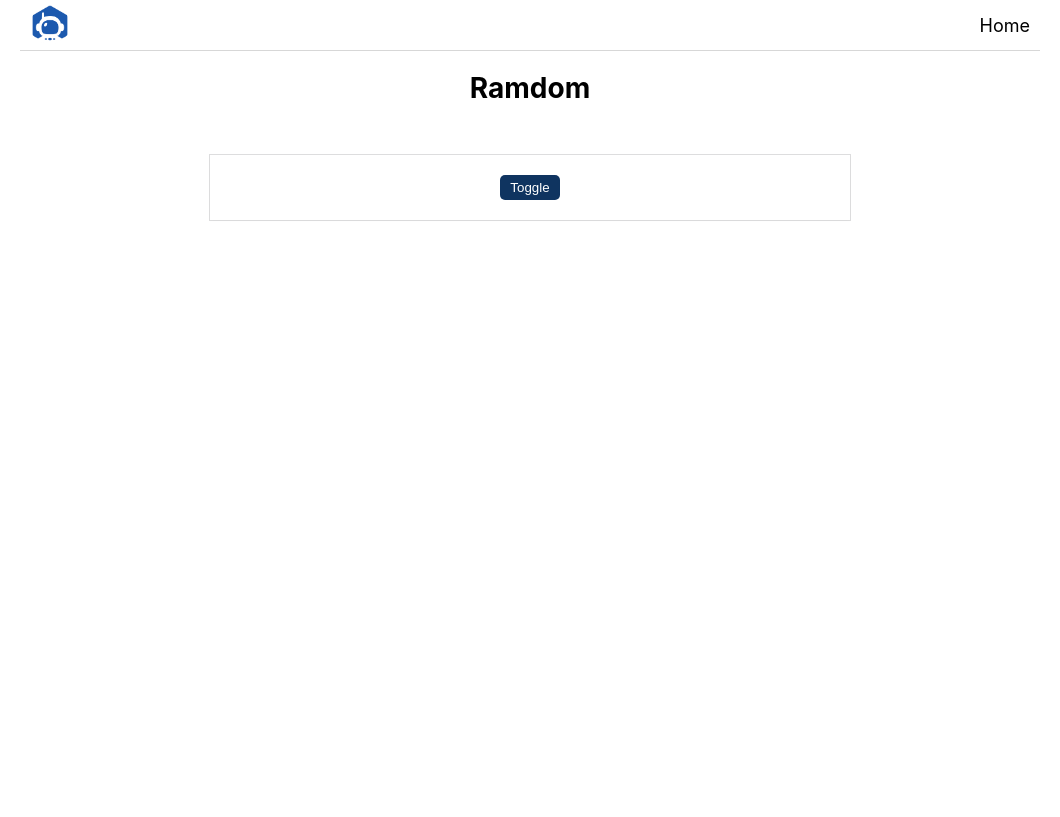
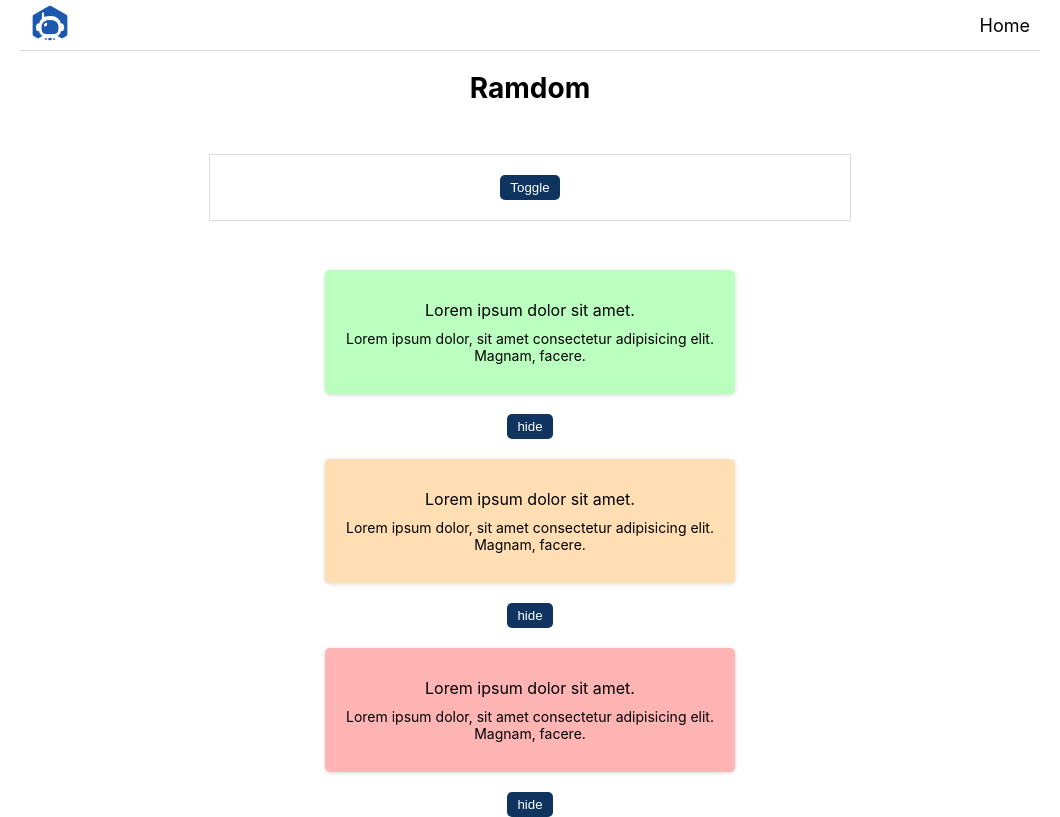
Before and after one commit to raushantiwaricse/shubhamSardaLearning, a React (Create React App) app: page / in a window 1280 px wide. Shown: the whole page, without its empty margins (110-1170 px from the left). Built offline with nearby package versions, Linux system fonts and the light colour scheme.

Commit message:
children component lecture22

```diff
--- /dev/null
+++ b/src/components/BoxCard.js
@@ -0,0 +1,13 @@
+import { useState } from "react";
+
+export const BoxCard = ({ result, children }) => {
+  const [show, setShow] = useState(true);
+  return (
+    <div className={show ? "" : "hidden"}>
+      <div className={`box ${result}`}>{children}</div>
+      <button onClick={() => setShow(!show)} className="trigger">
+        hide
+      </button>
+    </div>
+  );
+};
--- a/src/components/TaskCard.js
+++ b/src/components/TaskCard.js
@@ -3,10 +3,7 @@ import React from "react";
 export const TaskCard = (props) => {
   return (
     <div>
-      <li
-        key={props.task.id}
-        className={props.task.completed ? "completed" : "incomplte"}
-      >
+      <li className={props.task.completed ? "completed" : "incomplte"}>
         <span>
           {props.task.id} - {props.task.name}
         </span>
--- a/src/components/TaskList.js
+++ b/src/components/TaskList.js
@@ -1,5 +1,6 @@
 import { useState } from "react";
 import { TaskCard } from "./TaskCard";
+import { BoxCard } from "./BoxCard";
 function TaskList(props) {
   const [tasks, setTasks] = useState([
     { id: 5263, name: "Record lecture", completed: false },
@@ -23,6 +24,27 @@ function TaskList(props) {
             <TaskCard key={task.id} task={task} handleDelete={handleDelete} />
           ))}
       </ul>
+      <BoxCard result="success">
+        <p className="tittle">Lorem ipsum dolor sit amet.</p>
+        <p className="description">
+          Lorem ipsum dolor, sit amet consectetur adipisicing elit. Magnam,
+          facere.
+        </p>
+      </BoxCard>
+      <BoxCard result="warning">
+        <p className="tittle">Lorem ipsum dolor sit amet.</p>
+        <p className="description">
+          Lorem ipsum dolor, sit amet consectetur adipisicing elit. Magnam,
+          facere.
+        </p>
+      </BoxCard>
+      <BoxCard result="alert">
+        <p className="tittle">Lorem ipsum dolor sit amet.</p>
+        <p className="description">
+          Lorem ipsum dolor, sit amet consectetur adipisicing elit. Magnam,
+          facere.
+        </p>
+      </BoxCard>
     </>
   );
 }
```
